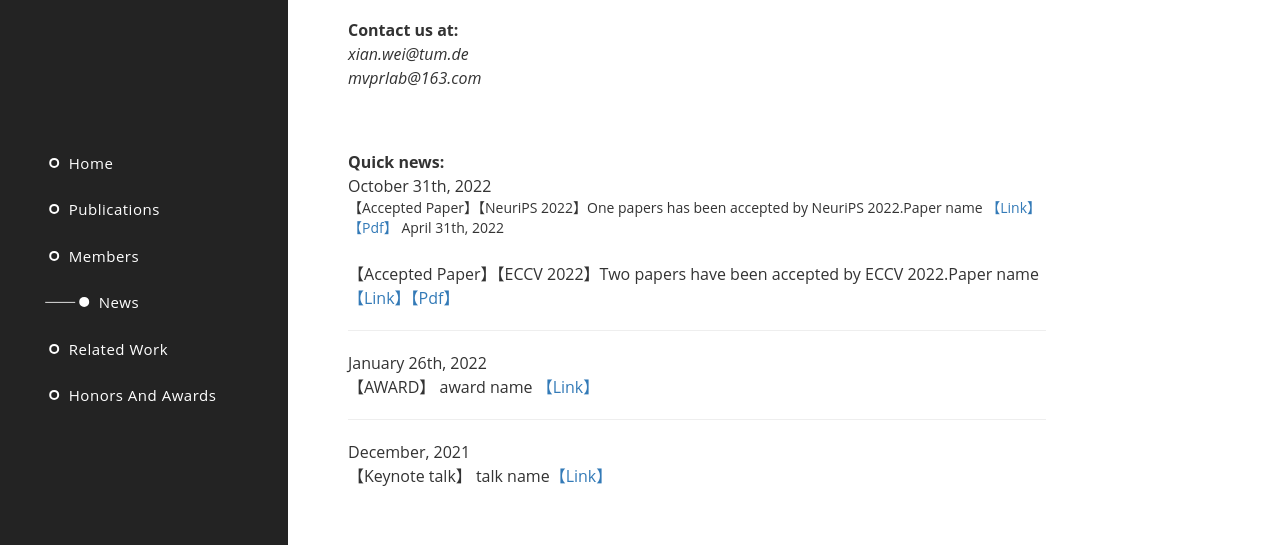
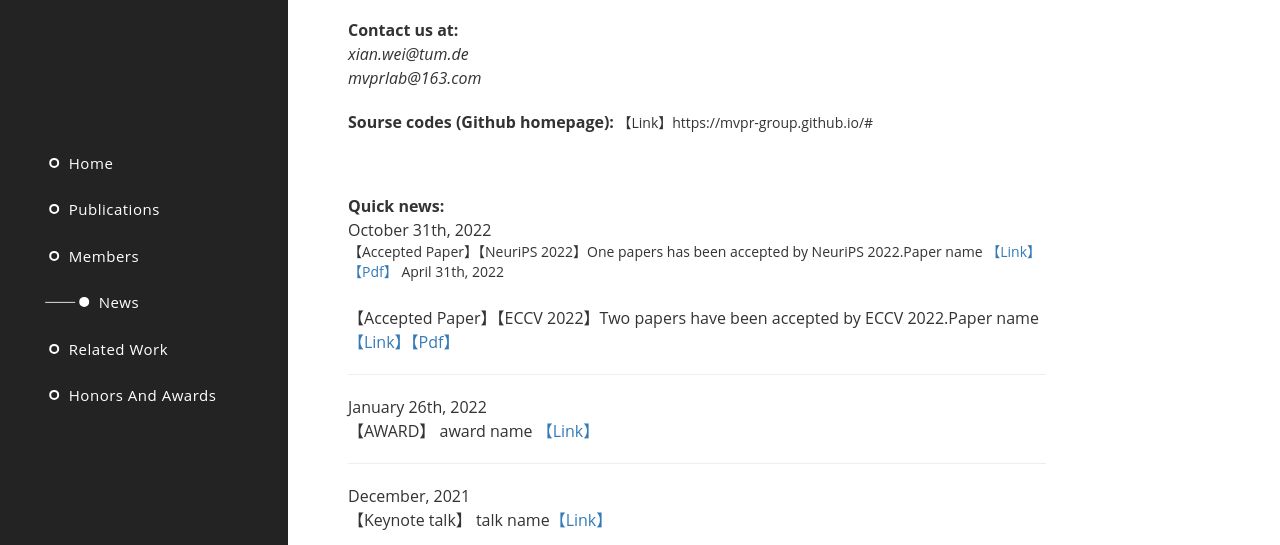
Before and after one commit to MVPR-Group/mvpr-group.github.io, a plain HTML site: page index.html in a window 1280 px wide. Shown: the part 175-720 px from the top of the page. Drawn offline with Linux system fonts and the light colour scheme.

Commit message:
Update index.html

```diff
--- a/index.html
+++ b/index.html
@@ -106,8 +106,11 @@
                     <br><p2>Contact us at:</p2>
                     <br>
                     <p3>xian.wei@tum.de</p3>
-                     <br>
+                    <br>
                     <p3>mvprlab@163.com</p3>
+                    <br>
+                    <br><p2>Sourse codes (Github homepage):</p2>
+                    【Link】https://mvpr-group.github.io/# </a>
                 </div>
                 <div class="section-heading">
                     <p2>Quick news:</p2>
```
